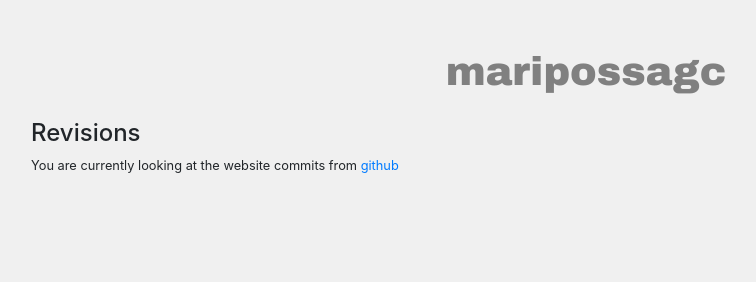
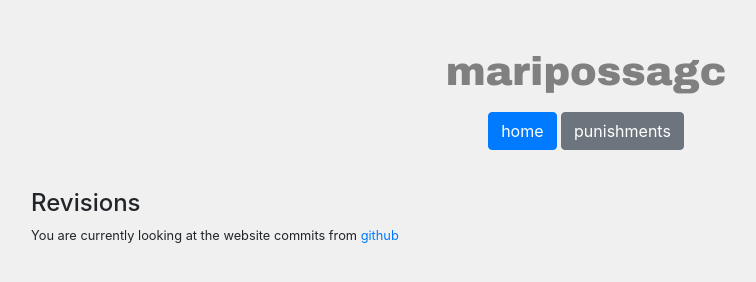
Before and after one commit to vYuri/MaripossaGC.github.io, a plain HTML site: page revisions.html in a window 1280 px wide. Shown: the whole page, without its empty margins (54-810 px from the left). Drawn offline with nearby package versions, Linux system fonts and the light colour scheme; some packages are replaced by stand-ins of ours.

Commit message:
added revisions buttons

```diff
--- a/revisions.html
+++ b/revisions.html
@@ -26,6 +26,10 @@
       <div class="row justify-content-center">
         <div class="col-md-7">
           <h1 class="ine">maripossagc</h1>
+	<p>
+            <a href="/" class="btn btn-primary my-2">home</a>
+            <a href="#" class="btn btn-secondary my-2">punishments</a>
+        </p>
         </div>
       </div>
     </div>
```
